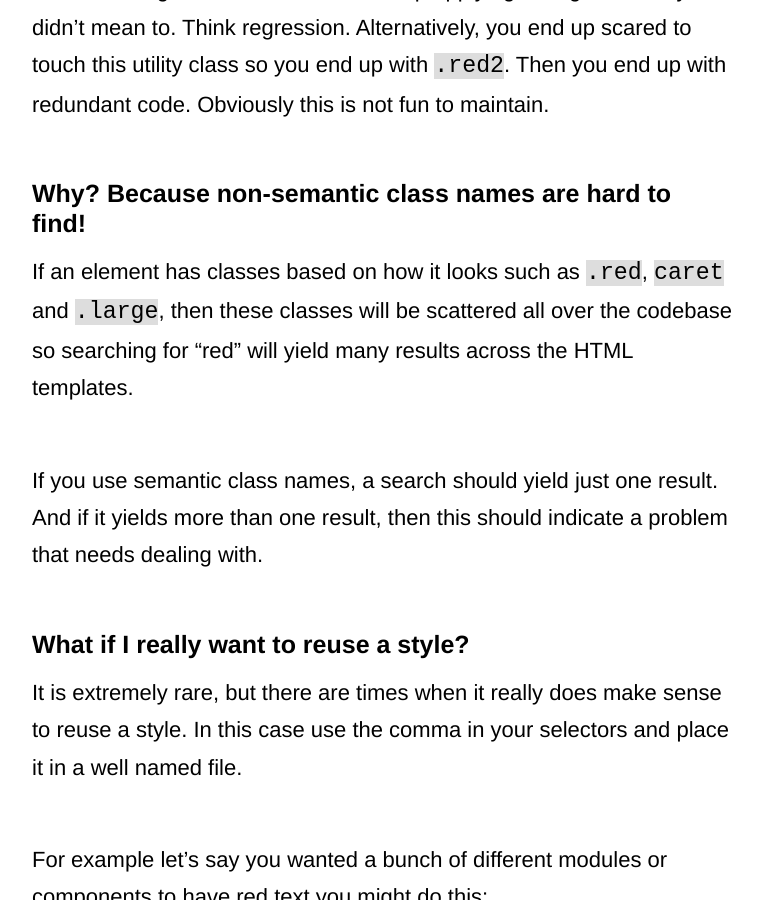
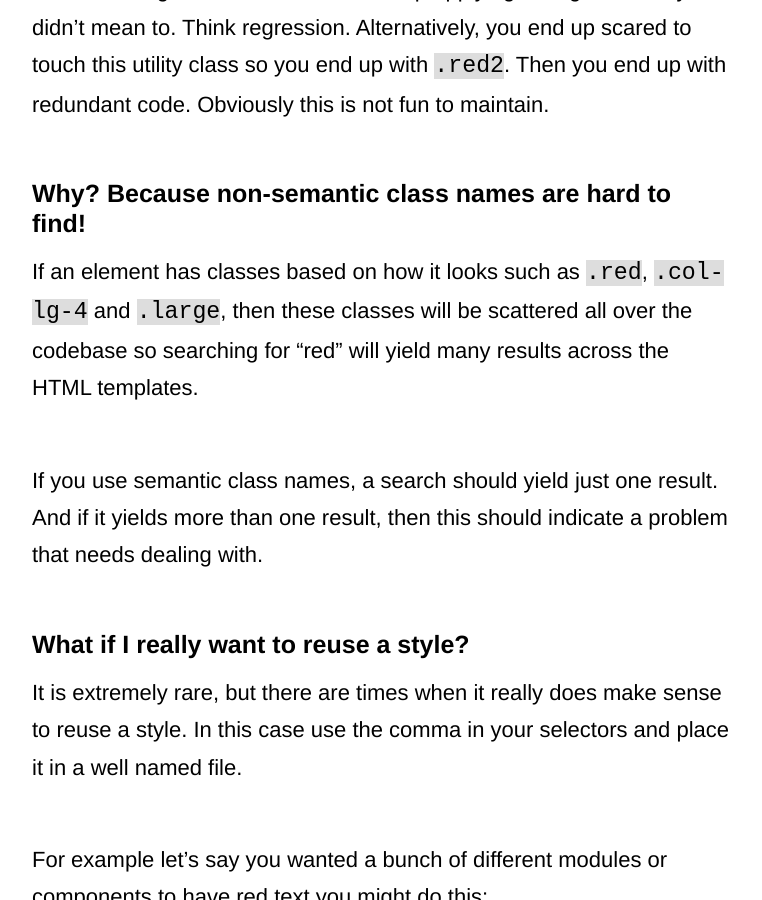
Before and after one commit to adamsilver/maintainablecss.com-jekyll, a Jekyll site: the page built from _chapters/03-reuse.md, in a window 1280 px wide and 900 px high, scrolled down 1900 px. Shown: the whole window, without its empty margins (258-1020 px from the left). Built offline with Jekyll 4.4.1, drawn with Linux system fonts in a browser that asks for light colours.

Commit message:
Update reuse typo

```diff
--- a/_chapters/03-reuse.md
+++ b/_chapters/03-reuse.md
@@ -41,7 +41,7 @@ This sounds good but it isn't. You end up applying changes where you didn't mean
 
 ## Why? Because non-semantic class names are hard to find!
 
-If an element has classes based on how it looks such as `.red`, `caret` and `.large`, then these classes will be scattered all over the codebase so searching for "red" will yield many results across the HTML templates.
+If an element has classes based on how it looks such as `.red`, `.col-lg-4` and `.large`, then these classes will be scattered all over the codebase so searching for "red" will yield many results across the HTML templates.
 
 If you use semantic class names, a search should yield just one result. And if it yields more than one result, then this should indicate a problem that needs dealing with.
 
```
